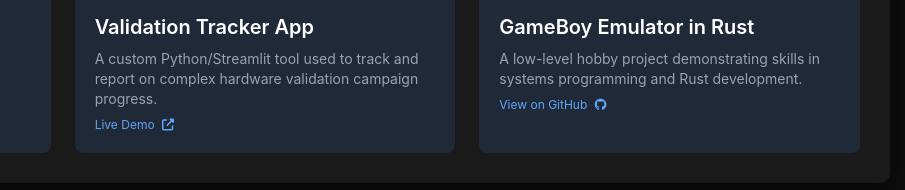
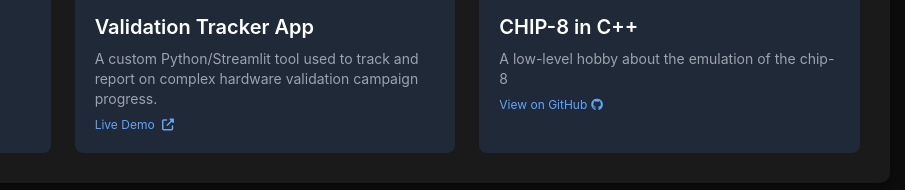
Before and after one commit to itsVinM/itsVinM, a plain HTML site: page index.html in a window 1280 px wide. Shown: the part 1110-1300 px from the top of the page, 375-1280 px from the left. Drawn offline with nearby package versions, Linux system fonts and the light colour scheme.

Commit message:
Update index.html

```diff
--- a/index.html
+++ b/index.html
@@ -237,10 +237,10 @@
 
                 <a href="https://github.com/itsVinM/GameBoy" target="_blank" class="project-link">
                     <div class="p-5 h-full bg-gray-800 rounded-lg hover:bg-gray-700 transition">
-                        <img src="https://fms.komkon.org/VGB/snaps/PokemonSilver.png" class="w-full h-32 object-cover rounded-md mb-4 border border-red-600">
-                        <h3 class="text-xl font-semibold mb-2 text-white">GameBoy Emulator in Rust</h3>
-                        <p class="text-sm text-gray-400">A low-level hobby project demonstrating skills in systems programming and Rust development.</p>
-                        <span class="text-xs text-blue-400 mt-2 block">View on GitHub <i class="fab fa-github ml-1"></i></span>
+                        <img src="https://github.com/user-attachments/assets/94ea7b6f-f52b-4097-ac21-542e92f48505" class="w-full h-32 object-cover rounded-md mb-4 border border-red-600">
+                        <h3 class="text-xl font-semibold mb-2 text-white">CHIP-8 in C++</h3>
+                        <p class="text-sm text-gray-400">A low-level hobby about the emulation of the chip-8</p>
+                        <span class="text-xs text-blue-400 mt-2 block">View on GitHub<i class="fab fa-github ml-1"></i></span>
                     </div>
                 </a>
             </div>
```
